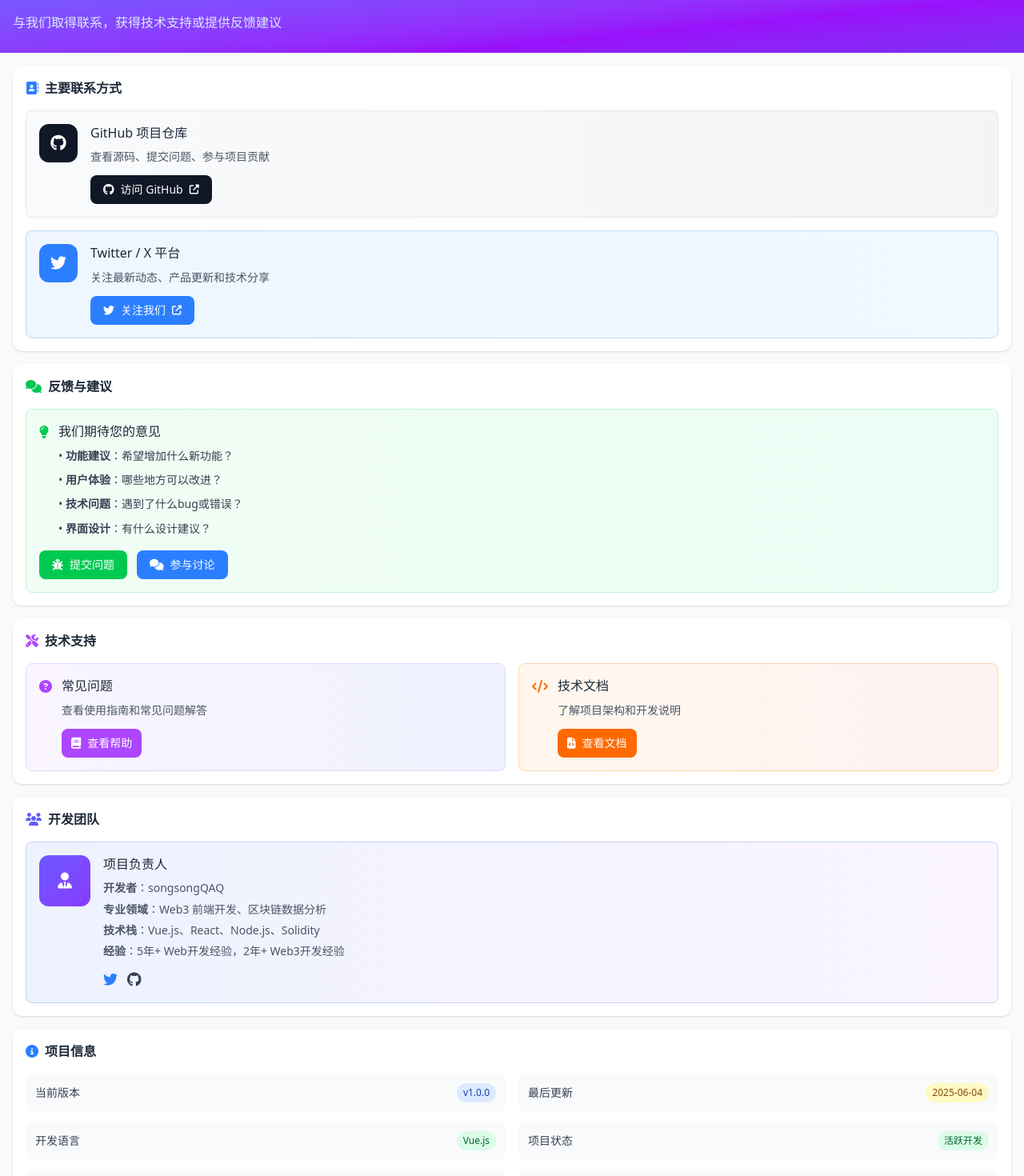
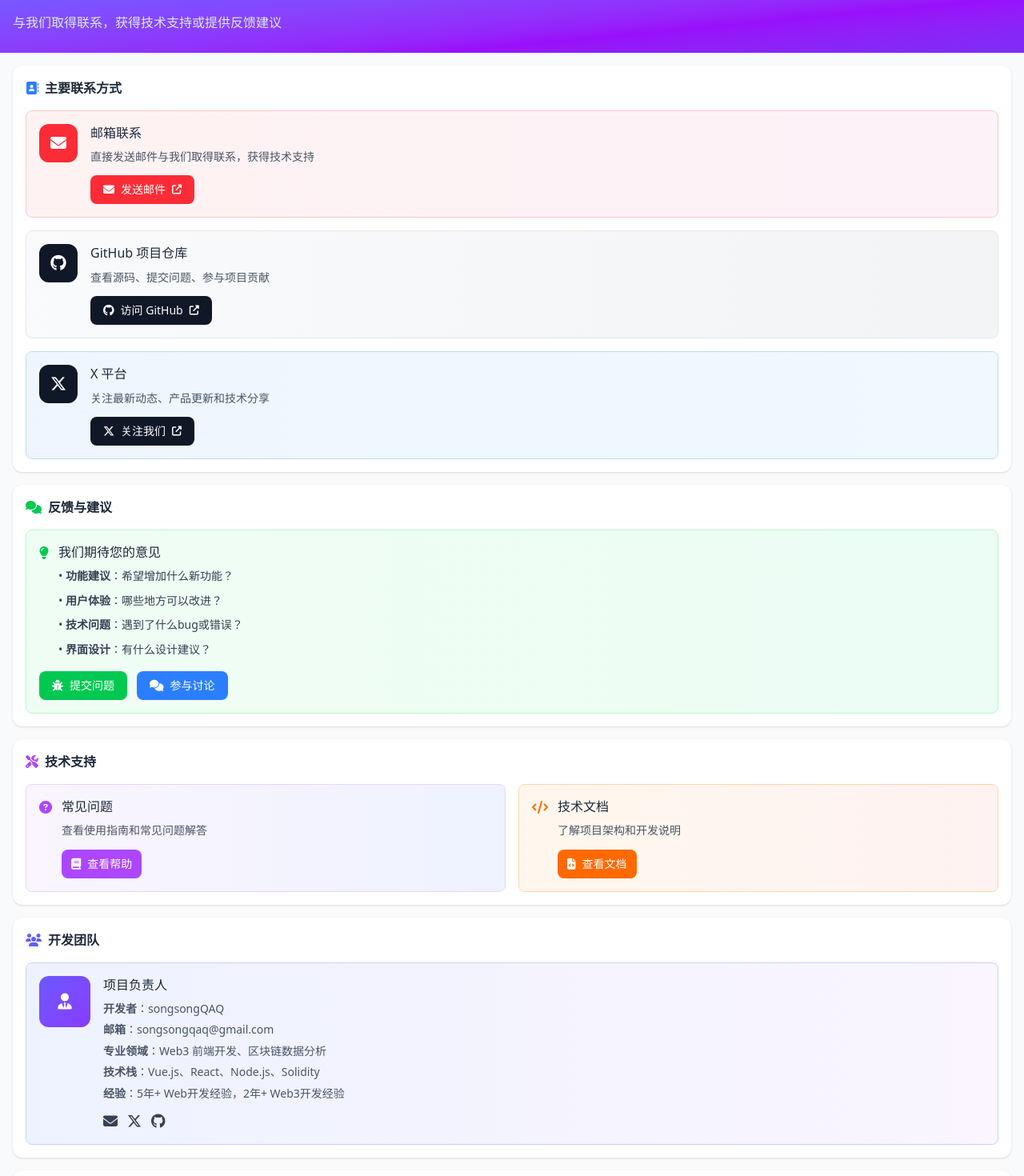
Before and after one commit to lazyeo/bn-alpha-tools, a Vue app: page /contact in a window 1280 px wide. Shown: the part 120-1590 px from the top of the page at 80% size. Built offline with nearby package versions, Linux system fonts and the light colour scheme.

Commit message:
feat:优化联系我们

```diff
--- a/bsc-trading-volume-tool.html
+++ b/bsc-trading-volume-tool.html
@@ -693,7 +693,7 @@
                   <span class="text-gray-700 ml-3">@BSCTools</span>
                 </div>
                 <div class="flex items-center">
-                  <i class="fab fa-twitter text-blue-400 w-6"></i>
+                  <i class="fab fa-x-twitter text-gray-800 w-6"></i>
                   <span class="text-gray-700 ml-3">@BSCToolsOfficial</span>
                 </div>
               </div>
--- a/src/views/Contact.vue
+++ b/src/views/Contact.vue
@@ -18,6 +18,29 @@
         </h3>
 
         <div class="space-y-4">
+          <!-- 邮箱联系 -->
+          <div class="bg-gradient-to-r from-red-50 to-pink-50 rounded-lg p-4 border border-red-200">
+            <div class="flex items-start">
+              <div class="w-12 h-12 bg-red-500 rounded-xl flex items-center justify-center mr-4">
+                <i class="fas fa-envelope text-white text-xl"></i>
+              </div>
+              <div class="flex-1">
+                <h4 class="font-medium text-gray-800 mb-2">邮箱联系</h4>
+                <p class="text-sm text-gray-600 mb-3">
+                  直接发送邮件与我们取得联系，获得技术支持
+                </p>
+                <a
+                  href="mailto:songsongqaq@gmail.com"
+                  class="inline-flex items-center bg-red-500 hover:bg-red-600 text-white px-4 py-2 rounded-lg text-sm font-medium transition-colors duration-200"
+                >
+                  <i class="fas fa-envelope mr-2"></i>
+                  发送邮件
+                  <i class="fas fa-external-link-alt ml-2 text-xs"></i>
+                </a>
+              </div>
+            </div>
+          </div>
+
           <!-- GitHub -->
           <div class="bg-gradient-to-r from-gray-50 to-gray-100 rounded-lg p-4 border border-gray-200">
             <div class="flex items-start">
@@ -42,23 +65,23 @@
             </div>
           </div>
 
-          <!-- Twitter/X -->
+          <!-- X平台 -->
           <div class="bg-gradient-to-r from-blue-50 to-sky-50 rounded-lg p-4 border border-blue-200">
             <div class="flex items-start">
-              <div class="w-12 h-12 bg-blue-500 rounded-xl flex items-center justify-center mr-4">
-                <i class="fab fa-twitter text-white text-xl"></i>
+              <div class="w-12 h-12 bg-gray-900 rounded-xl flex items-center justify-center mr-4">
+                <i class="fab fa-x-twitter text-white text-xl"></i>
               </div>
               <div class="flex-1">
-                <h4 class="font-medium text-gray-800 mb-2">Twitter / X 平台</h4>
+                <h4 class="font-medium text-gray-800 mb-2">X 平台</h4>
                 <p class="text-sm text-gray-600 mb-3">
                   关注最新动态、产品更新和技术分享
                 </p>
                 <a
                   href="https://x.com/tiantongqaq"
                   target="_blank"
-                  class="inline-flex items-center bg-blue-500 hover:bg-blue-600 text-white px-4 py-2 rounded-lg text-sm font-medium transition-colors duration-200"
+                  class="inline-flex items-center bg-gray-900 hover:bg-gray-800 text-white px-4 py-2 rounded-lg text-sm font-medium transition-colors duration-200"
                 >
-                  <i class="fab fa-twitter mr-2"></i>
+                  <i class="fab fa-x-twitter mr-2"></i>
                   关注我们
                   <i class="fas fa-external-link-alt ml-2 text-xs"></i>
                 </a>
@@ -177,17 +200,25 @@
               <h4 class="font-medium text-gray-800 mb-2">项目负责人</h4>
               <div class="text-sm text-gray-600 space-y-1">
                 <p><strong>开发者</strong>：songsongQAQ</p>
+                <p><strong>邮箱</strong>：songsongqaq@gmail.com</p>
                 <p><strong>专业领域</strong>：Web3 前端开发、区块链数据分析</p>
                 <p><strong>技术栈</strong>：Vue.js、React、Node.js、Solidity</p>
                 <p><strong>经验</strong>：5年+ Web开发经验，2年+ Web3开发经验</p>
               </div>
               <div class="flex items-center mt-3 space-x-3">
                 <a
+                  href="mailto:songsongqaq@gmail.com"
+                  class="text-gray-700 hover:text-gray-900 transition-colors"
+                  title="发送邮件"
+                >
+                  <i class="fas fa-envelope text-lg"></i>
+                </a>
+                <a
                   href="https://x.com/tiantongqaq"
                   target="_blank"
-                  class="text-blue-500 hover:text-blue-600 transition-colors"
+                  class="text-gray-700 hover:text-gray-900 transition-colors"
                 >
-                  <i class="fab fa-twitter text-lg"></i>
+                  <i class="fab fa-x-twitter text-lg"></i>
                 </a>
                 <a
                   href="https://github.com/songsongQAQ"
```
Also changed, not shown: .codelf/_changelog.md.
